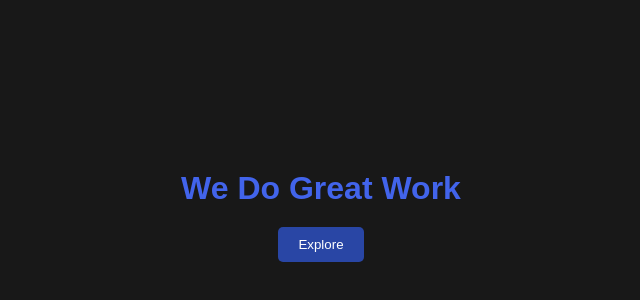
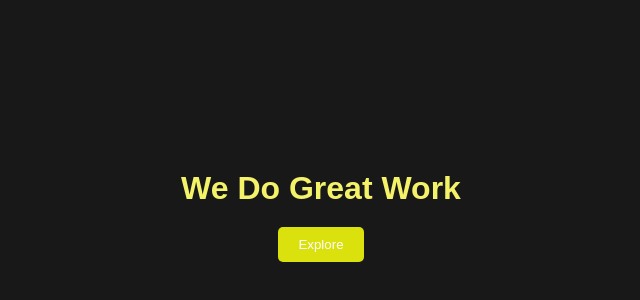
Before and after one commit to Hiiirupshabiswas30-sys/cohort-2-git, a plain HTML site: page index.html in a window 1280 px wide. Shown: the part 130-430 px from the top of the page, without its empty margins (319-959 px from the left). Drawn offline with Linux system fonts and the light colour scheme.

Commit message:
fourth commit

```diff
--- a/style.css
+++ b/style.css
@@ -24,7 +24,7 @@ body{
     font-family: Arial,sans-serif;
 }
 h1{
-    color: rgb(66, 100, 235);
+    color: rgb(244, 242, 104);
 
 }
 
@@ -32,7 +32,7 @@ button{
     padding: 10px 20px;
     font-size: 16 px;
     color: white;
-    background-color: rgb(41, 70, 165);
+    background-color: rgb(218, 225, 12);
     border: none;
     border-radius: 5px;
     cursor: pointer;
```
